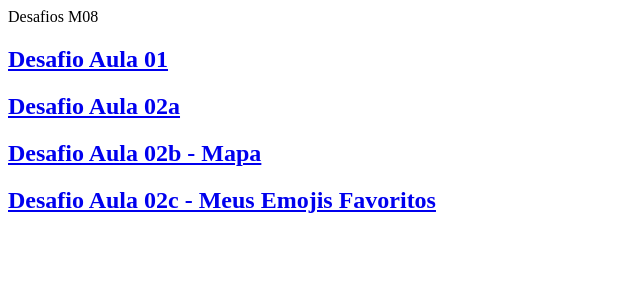
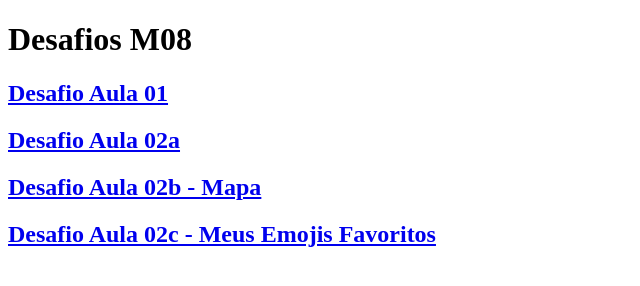
Before and after one commit to luizacampello/Atividades_M08_LetsCode, a plain HTML site: page index.html in a window 1280 px wide. Shown: the whole page, without its empty margins (0-640 px from the left). Drawn offline with Linux system fonts and the light colour scheme.

Commit message:
change title

```diff
--- a/index.html
+++ b/index.html
@@ -6,7 +6,7 @@
     <title>Desafios M08</title>
 </head>
 <body>
-    <header>Desafios M08</header>
+    <header><h1>Desafios M08<h1></header>
     <main>
         <h2><a href="./desafio01/desafio01.html" target="_blank" rel="noopener noreferrer">Desafio Aula 01</a></h2>
         <h2><a href="./desafio02a/desafio02a.html" target="_blank" rel="noopener noreferrer">Desafio Aula 02a</a></h2>
```
